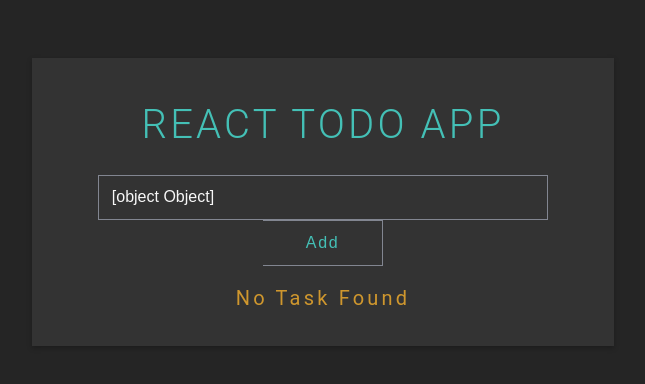
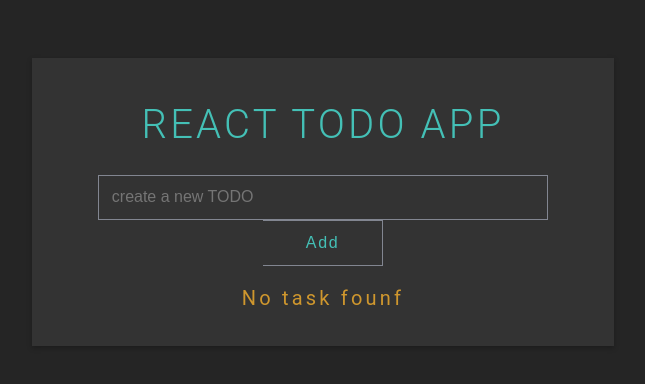
Before and after one commit to VP-Bhatt/TODO-app, a React (Create React App) app: page / in a window 1280 px wide. Shown: the top 384 px of the page, without its empty margins (317-962 px from the left). Built offline with nearby package versions, Linux system fonts and the light colour scheme.

Commit message:
Revert "refactoring"
This reverts commit ba64d197bf92d3db7e81107e3dd536d1ff91b795.

```diff
--- a/src/App.js
+++ b/src/App.js
@@ -1,6 +1,4 @@
 import "./App.css";
-import TodoInput from "./TodoInput";
-import TodoList from "./TodoList";
 import { useState } from "react";
 
 function App() {
@@ -25,10 +23,32 @@ function App() {
     <div className="App">
       <h1>React todo app</h1>
 
-      <TodoInput todo = {todo} setTodo={setTodo} addTodo={addTodo} />
-      <TodoList list = {todos} remove = {deleteTodo} />
+      <div classname="input-wrapper">
+        <input type="text"
+        name="todo"
+        value={todo}
+        placeholder="create a new TODO"
+        onChange={(e) => {setTodo(e.target.value)}}
+        />
+        <button className="add-button" onClick={addTodo}>Add</button>
+      </div>
+
+      {todos?.length > 0 ? (
+        <ul className="todo-list">
+          {todos.map((todo, index) =>  (
+            <div className="todo">
+              <li key = {index}>{todo}</li>
+              <button className="delete-button" onClick={ () => {deleteTodo(todo)}}>delete</button>
+            </div>
+          ))}
+        </ul>
+      ) : (
+        <div className="empty">
+        <p>No task founf</p>
+        </div>
+      )}
     </div>
   );
-};
+}
 
 export default App;
--- a/src/TodoInput.js
+++ /dev/null
@@ -1,19 +0,0 @@
-const TodoInput = (todo , setTodo, addTodo) => {
-return (
-    <div classname = "input-wrapper">
-        <input
-        type = "text"
-        name = "todo"
-        value = {todo}
-        placeholder = "Create new Todo"
-        onChange={(e) => {
-            setTodo(e.target.value)
-        }}
-        />
-        <button className="add-button" onClick={addTodo}>Add</button>
-
-    </div>
-);
-};
-
-export default TodoInput;
--- a/src/TodoList.js
+++ /dev/null
@@ -1,24 +0,0 @@
-const TodoList = ({list , remove}) => {
-    return (
-        <>
-        {list?.length > 0 ? (
-            <ul className="todo-list">
-                {list.map((entry , index) => (
-                    <div className="todo">
-                        <li key = {index}> {entry}</li>
-                        <button className="delete-button" onClick={() => {remove(entry);}}>Delete</button>
-                    </div>
-                ))}
-            </ul>
-        ) : (
-            <div className="empty">
-                <p>No Task Found</p>
-
-            </div>
-        )}
-        </>
-    );
-
-};
-
-export default TodoList;
```
Also changed, not shown: 1 other file (tests, documents, lock files or other folders).
